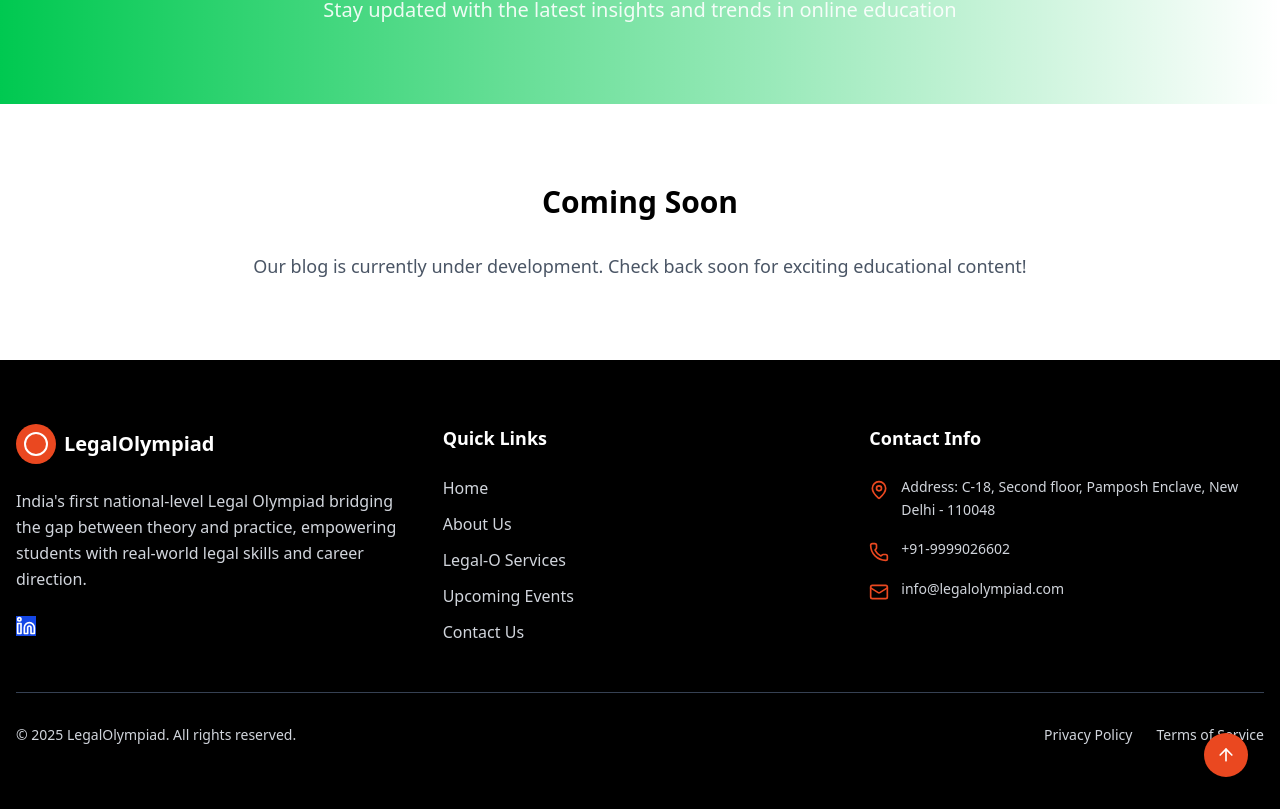
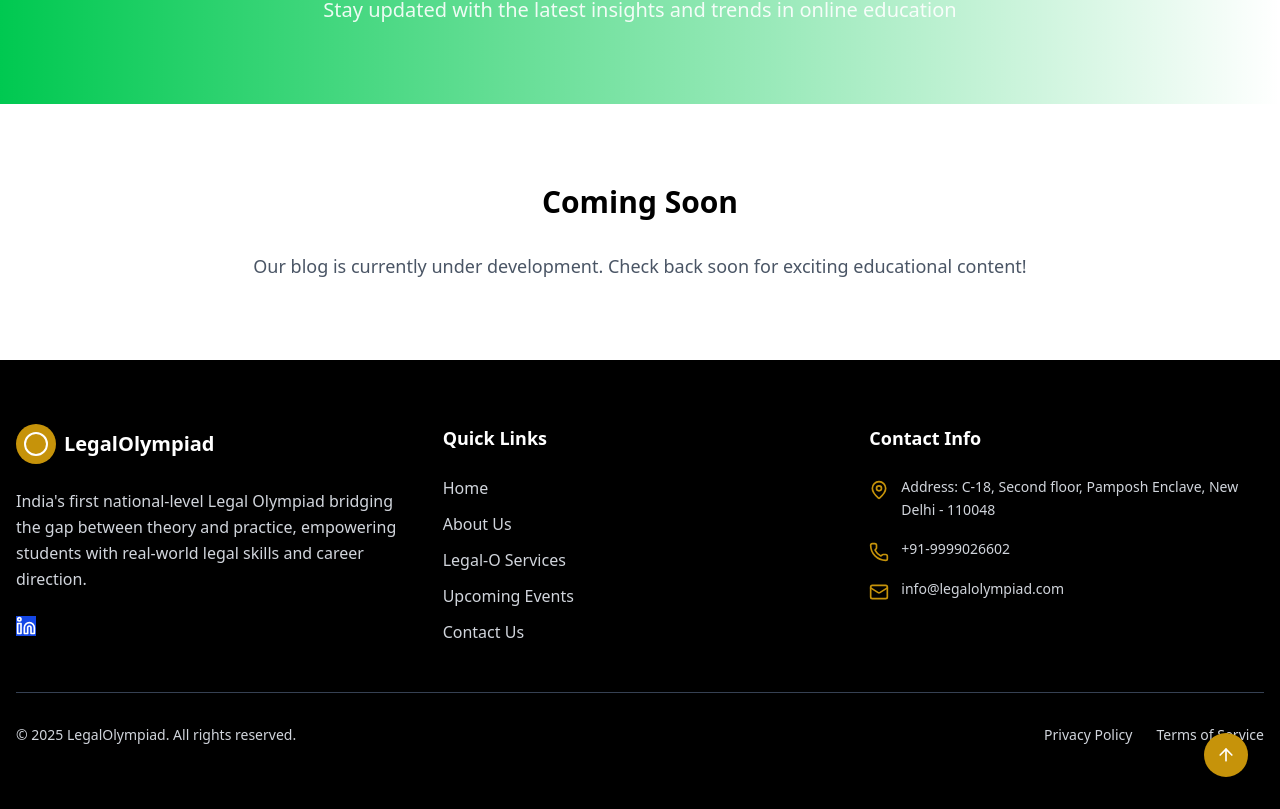
Before and after one commit to ajaysaraswat/LegalOlympiad-Website, a React (Vite) app in the folder frontend/: page /blog in a window 1280 px wide. Shown: the part 249-1058 px from the top of the page. Built offline with nearby package versions, Linux system fonts and the light colour scheme.

Commit message:
color chnage

```diff
--- a/frontend/src/components/Footer.jsx
+++ b/frontend/src/components/Footer.jsx
@@ -36,7 +36,7 @@
           {/* Logo & Description */}
           <div className="slide-in-left">
             <div className="flex items-center gap-2 mb-4 sm:mb-6">
-              <div className="w-8 h-8 sm:w-10 sm:h-10 bg-[#ea4820] rounded-full flex items-center justify-center">
+              <div className="w-8 h-8 sm:w-10 sm:h-10 bg-[#C6930A] rounded-full flex items-center justify-center">
                 <div className="w-5 h-5 sm:w-6 sm:h-6 border-2 border-white rounded-full"></div>
               </div>
               <span className="text-lg sm:text-xl font-bold">
@@ -134,7 +134,7 @@
               <div className="flex items-start gap-2 sm:gap-3">
                 <MapPin
                   size={16}
-                  className="sm:w-5 sm:h-5 text-[#ea4820] mt-1 flex-shrink-0"
+                  className="sm:w-5 sm:h-5 text-[#C6930A] mt-1 flex-shrink-0"
                 />
                 <span className="text-xs sm:text-sm text-gray-300 leading-relaxed">
                   Address: C-18, Second floor, Pamposh Enclave, New Delhi -
@@ -144,7 +144,7 @@
               <div className="flex items-start gap-2 sm:gap-3">
                 <Phone
                   size={16}
-                  className="sm:w-5 sm:h-5 text-[#ea4820] mt-1 flex-shrink-0"
+                  className="sm:w-5 sm:h-5 text-[#C6930A] mt-1 flex-shrink-0"
                 />
                 <a
                   href="tel:+19748845246937"
@@ -156,7 +156,7 @@
               <div className="flex items-start gap-2 sm:gap-3">
                 <Mail
                   size={16}
-                  className="sm:w-5 sm:h-5 text-[#ea4820] mt-1 flex-shrink-0"
+                  className="sm:w-5 sm:h-5 text-[#C6930A] mt-1 flex-shrink-0"
                 />
                 <a
                   href="mailto:info@legalolympiad.com"
@@ -196,7 +196,7 @@
       {/* Scroll to Top Button */}
       <button
         onClick={scrollToTop}
-        className="absolute bottom-4 sm:bottom-8 right-4 sm:right-8 bg-[#ea4820] hover:bg-[#ea4820]/90 text-white p-2 sm:p-3 rounded-full shadow-lg transition-all duration-300 hover:scale-110"
+        className="absolute bottom-4 sm:bottom-8 right-4 sm:right-8 bg-[#C6930A] hover:bg-[#ea4820]/90 text-white p-2 sm:p-3 rounded-full shadow-lg transition-all duration-300 hover:scale-110"
       >
         <ArrowUp size={16} className="sm:w-5 sm:h-5" />
       </button>
```
